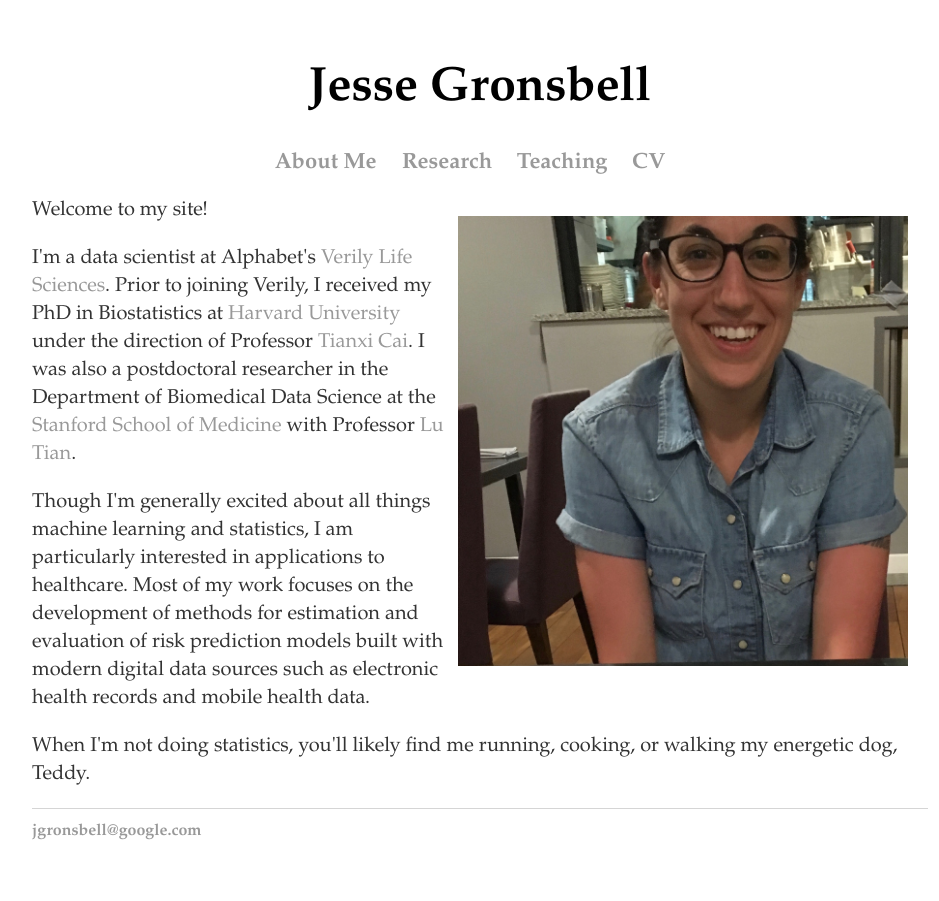
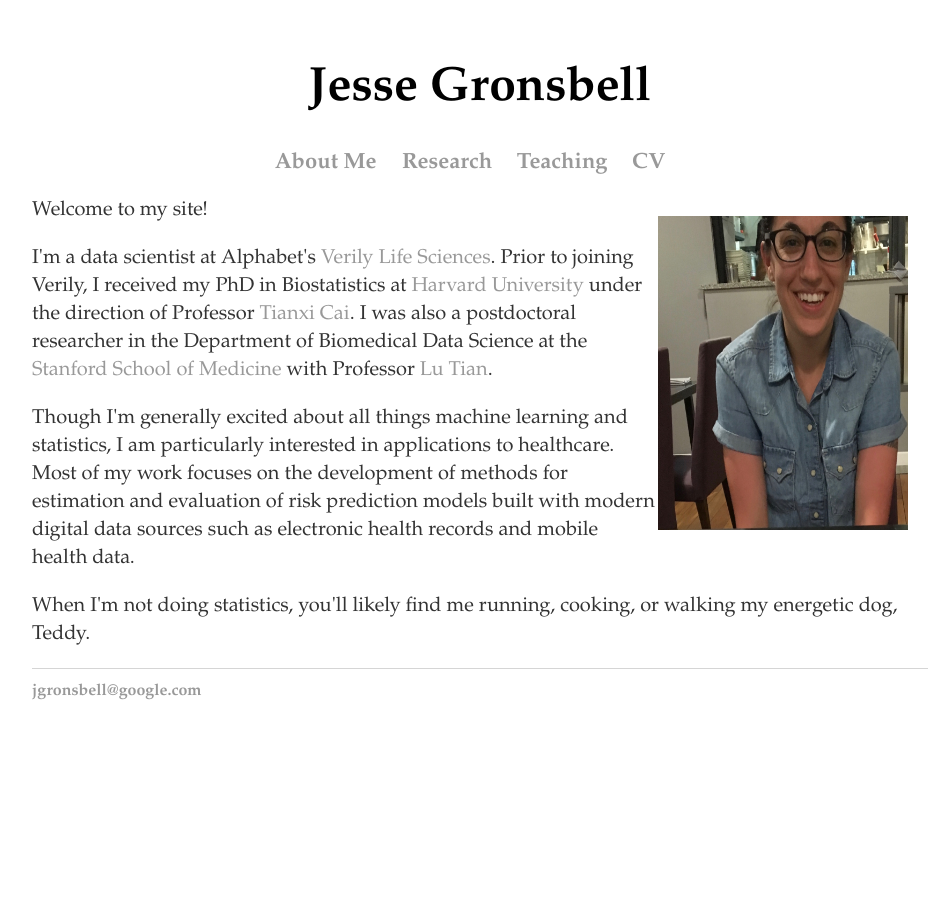
Before and after one commit to jgrons/old_website, a Jekyll site: the page built from index.html, in a window 1280 px wide. Shown: the whole page, without its empty margins (160-1099 px from the left). Built offline with Jekyll 4.4.1, drawn with Linux system fonts in a browser that asks for light colours.

Commit message:
Update index.html

```diff
--- a/index.html
+++ b/index.html
@@ -6,7 +6,7 @@
 
 		<div class="span2">
 			   <a href="../pics/me.jpg">
-            <img src="../pics/me.jpg" HEIGHT="450" WIDTH="450" align="right" style="margin:20px 20px 0px 0px"
+            <img src="../pics/me.jpg" HEIGHT="314" WIDTH="250" align="right" style="margin:20px 20px 0px 0px"
                   title="JG" alt="JG"/></a>
         </div>
 
```
